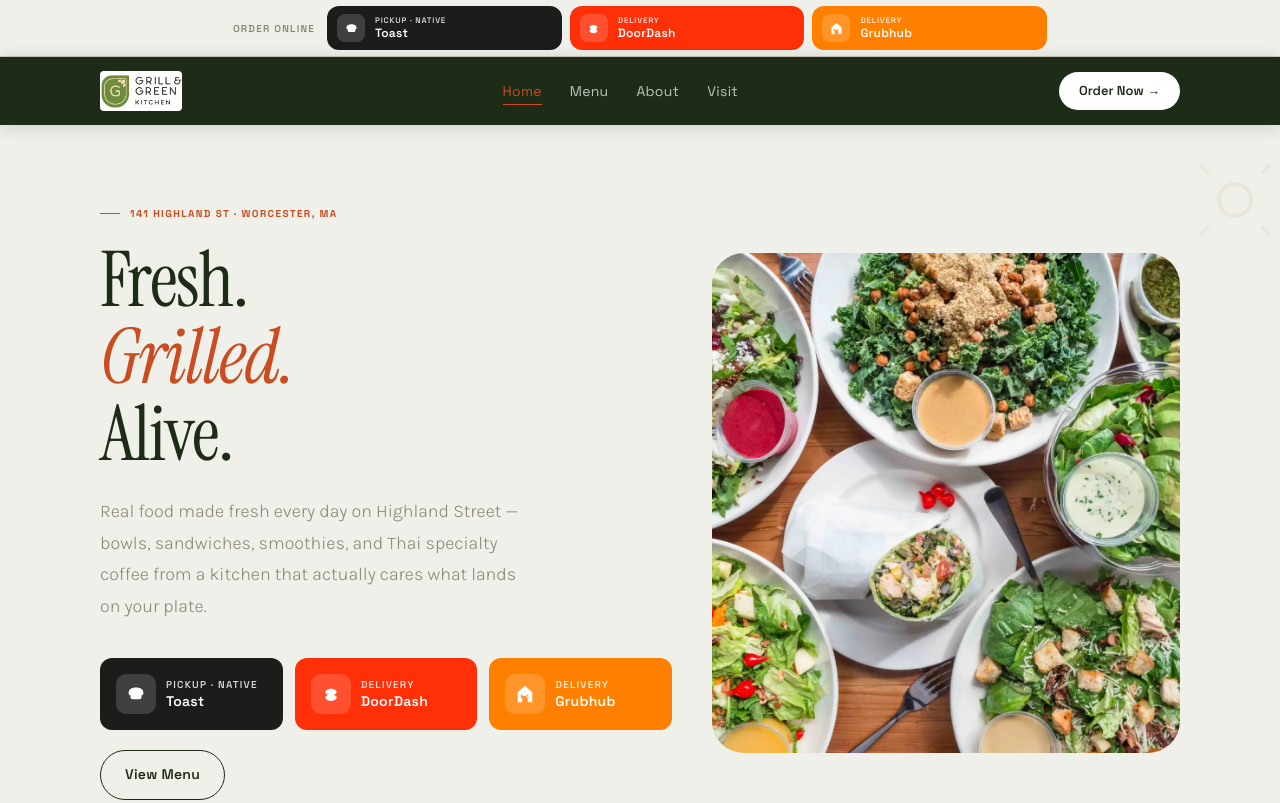
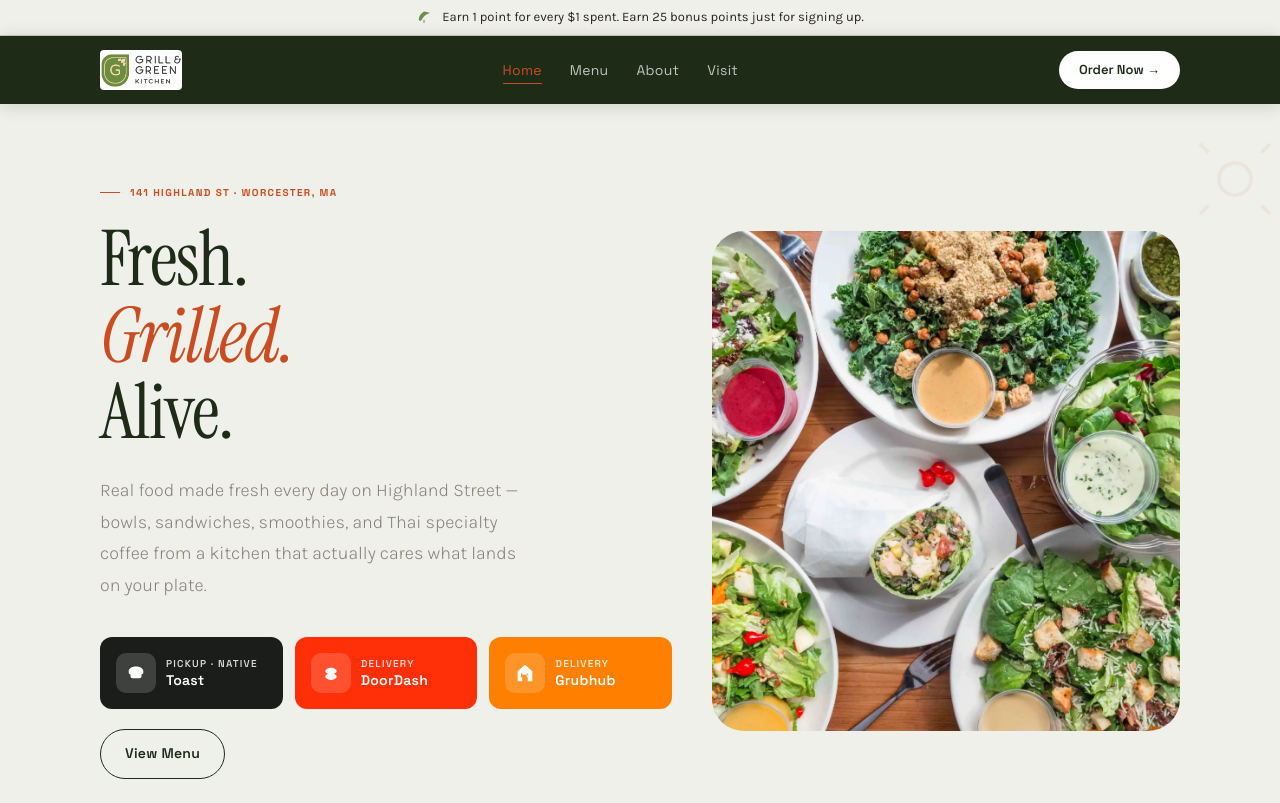
Before and after one commit to shankhabera812-pixel/gng2, a plain HTML site: page index.html in a window 1280 px wide. Shown: the top 803 px of the page. Drawn offline with Linux system fonts and the light colour scheme.

Commit message:
Replace top order strip with informational rewards bar and leaf icon.
Co-authored-by: Cursor <cursoragent@cursor.com>

```diff
--- a/index.html
+++ b/index.html
@@ -21,40 +21,16 @@
 </head>
 <body data-page="home">
 
-  <!-- ORDER BAR — persistent across page -->
-  <div class="order-bar" role="region" aria-label="Order online">
-    <div class="order-bar__inner">
-      <span class="order-bar__label">Order online</span>
-      <div class="order-platforms">
-        <!-- TODO: replace #order-toast with real Toast URL -->
-        <a href="#order-toast" class="order-btn order-btn--toast" aria-label="Order on Toast" rel="external">
-          <span class="order-btn__icon-wrap" aria-hidden="true">
-            <img class="order-btn__icon" src="assets/images/order/toast-bread.svg" alt="">
-          </span>
-          <span class="order-btn__copy">
-            <span class="order-btn__label">Pickup · Native</span>
-            <span class="order-btn__title">Toast</span>
-          </span>
-        </a>
-        <a href="#order-doordash" class="order-btn order-btn--doordash" aria-label="Order on DoorDash" rel="external">
-          <span class="order-btn__icon-wrap" aria-hidden="true">
-            <img class="order-btn__icon" src="assets/images/order/doordash-dashes.svg" alt="">
-          </span>
-          <span class="order-btn__copy">
-            <span class="order-btn__label">Delivery</span>
-            <span class="order-btn__title">DoorDash</span>
-          </span>
-        </a>
-        <a href="#order-grubhub" class="order-btn order-btn--grubhub" aria-label="Order on Grubhub" rel="external">
-          <span class="order-btn__icon-wrap" aria-hidden="true">
-            <img class="order-btn__icon" src="assets/images/order/grubhub-house.svg" alt="">
-          </span>
-          <span class="order-btn__copy">
-            <span class="order-btn__label">Delivery</span>
-            <span class="order-btn__title">Grubhub</span>
-          </span>
-        </a>
-      </div>
+  <!-- REWARDS BAR — persistent across page -->
+  <div class="rewards-bar" role="region" aria-label="Rewards program">
+    <div class="rewards-bar__inner">
+      <svg class="rewards-bar__leaf" viewBox="0 0 20 20" fill="none" aria-hidden="true" focusable="false">
+        <path fill="currentColor" d="M10 3c-4.5 2.5-6.5 6.2-6.5 10.2 0 .8.6 1.5 1.4 1.6.9.1 1.8-.4 2.1-1.2C8.8 10.8 10 8.8 12.5 7.2 14.2 6.1 16 5.5 17.5 5 15 4 12.2 3.2 10 3z"/>
+        <path stroke="currentColor" stroke-width="1.2" stroke-linecap="round" d="M10 17v-3"/>
+      </svg>
+      <p class="rewards-bar__text">
+        Earn 1 point for every $1 spent. Earn 25 bonus points just for signing up.
+      </p>
     </div>
   </div>
 
--- a/styles/components.css
+++ b/styles/components.css
@@ -569,63 +569,51 @@
 }
 
 /* ============================================================
-   ORDER BAR + ORDER BUTTONS
+   REWARDS BAR (top strip)
    ============================================================ */
 
-.order-bar {
+.rewards-bar {
   background: var(--field);
-  padding: 6px clamp(16px, 4vw, 60px);
+  padding: 8px clamp(16px, 4vw, 60px);
   border-bottom: 1px solid var(--stone);
   z-index: var(--z-toast);
 }
 
-.order-bar__inner {
+.rewards-bar__inner {
   max-width: var(--max-width);
   margin: 0 auto;
   display: flex;
+  align-items: center;
   justify-content: center;
-  align-items: center;
-  gap: 8px;
-  flex-wrap: wrap;
+  gap: 10px;
+  text-align: center;
 }
 
-.order-bar__label {
-  font-family: var(--ff-ui);
-  font-size: 10px;
-  font-weight: 600;
-  letter-spacing: 0.12em;
-  text-transform: uppercase;
-  color: var(--dust);
-  margin-right: 4px;
+.rewards-bar__leaf {
+  width: 16px;
+  height: 16px;
   flex-shrink: 0;
+  color: var(--grove);
 }
 
-.order-bar .order-platforms {
-  gap: 8px;
+.rewards-bar__text {
+  font-family: var(--ff-body);
+  font-size: 12px;
+  font-weight: 400;
+  line-height: 1.45;
+  color: var(--body);
+  margin: 0;
 }
 
-.order-bar .order-btn {
-  min-height: 44px;
-  padding: 7px 10px;
+@media (min-width: 640px) {
+  .rewards-bar__text {
+    font-size: 13px;
+  }
 }
 
-.order-bar .order-btn__icon-wrap {
-  width: 28px;
-  height: 28px;
-}
-
-.order-bar .order-btn__icon {
-  width: 15px;
-  height: 15px;
-}
-
-.order-bar .order-btn__label {
-  font-size: 8px;
-}
-
-.order-bar .order-btn__title {
-  font-size: 12px;
-}
+/* ============================================================
+   ORDER BUTTONS
+   ============================================================ */
 
 .order-platforms,
 .order-cta__buttons,
@@ -635,12 +623,6 @@
   gap: 12px;
   align-items: stretch;
   width: 100%;
-}
-
-.order-bar__inner .order-platforms {
-  flex: 1 1 420px;
-  max-width: 720px;
-  min-width: min(100%, 320px);
 }
 
 .order-btn {
@@ -783,10 +765,6 @@
 }
 
 @media (max-width: 480px) {
-  .order-bar__inner .order-btn__label {
-    display: none;
-  }
-
   .order-btn--hero {
     min-height: 64px;
   }
```
Also changed, not shown: menu.html (+10 -33 lines).
